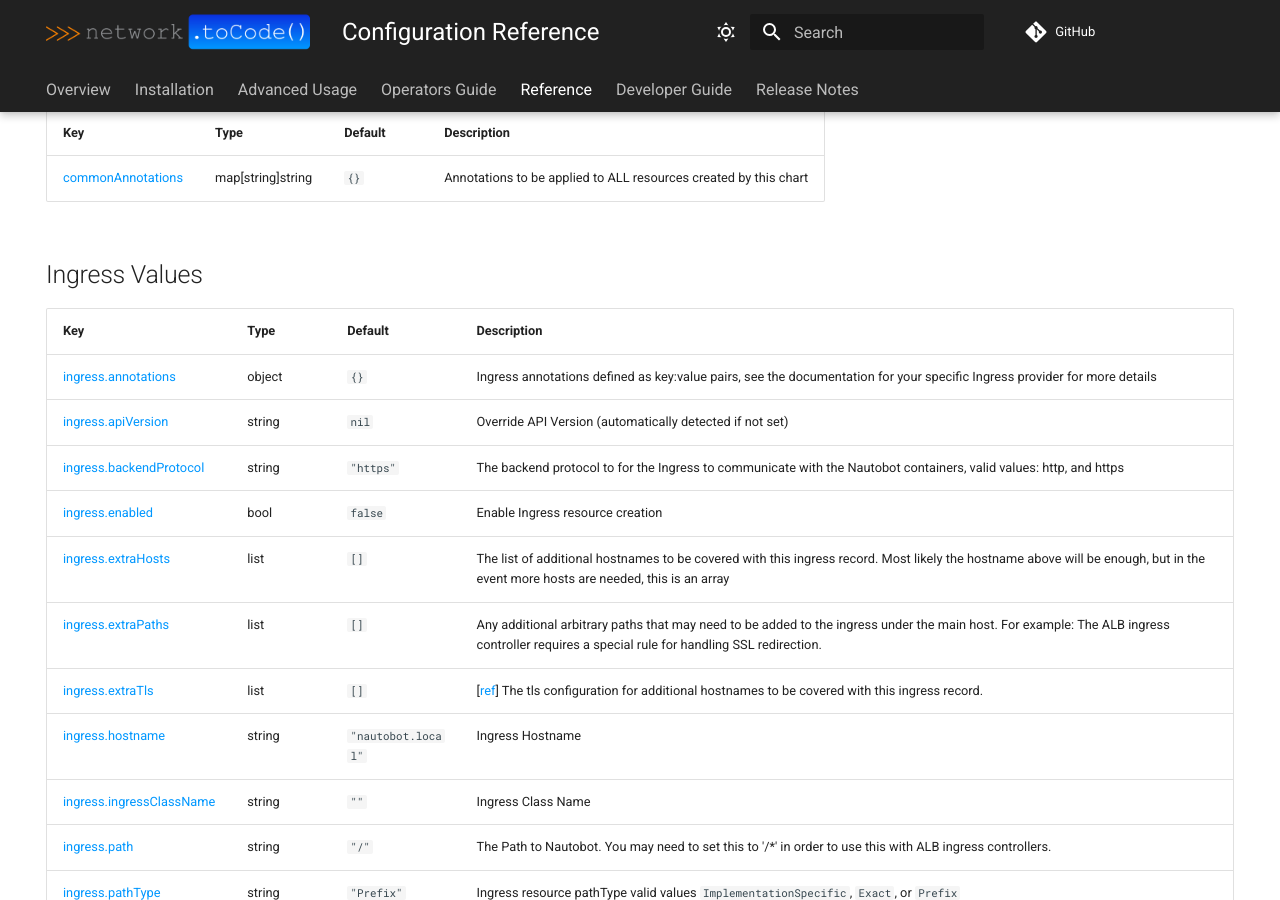
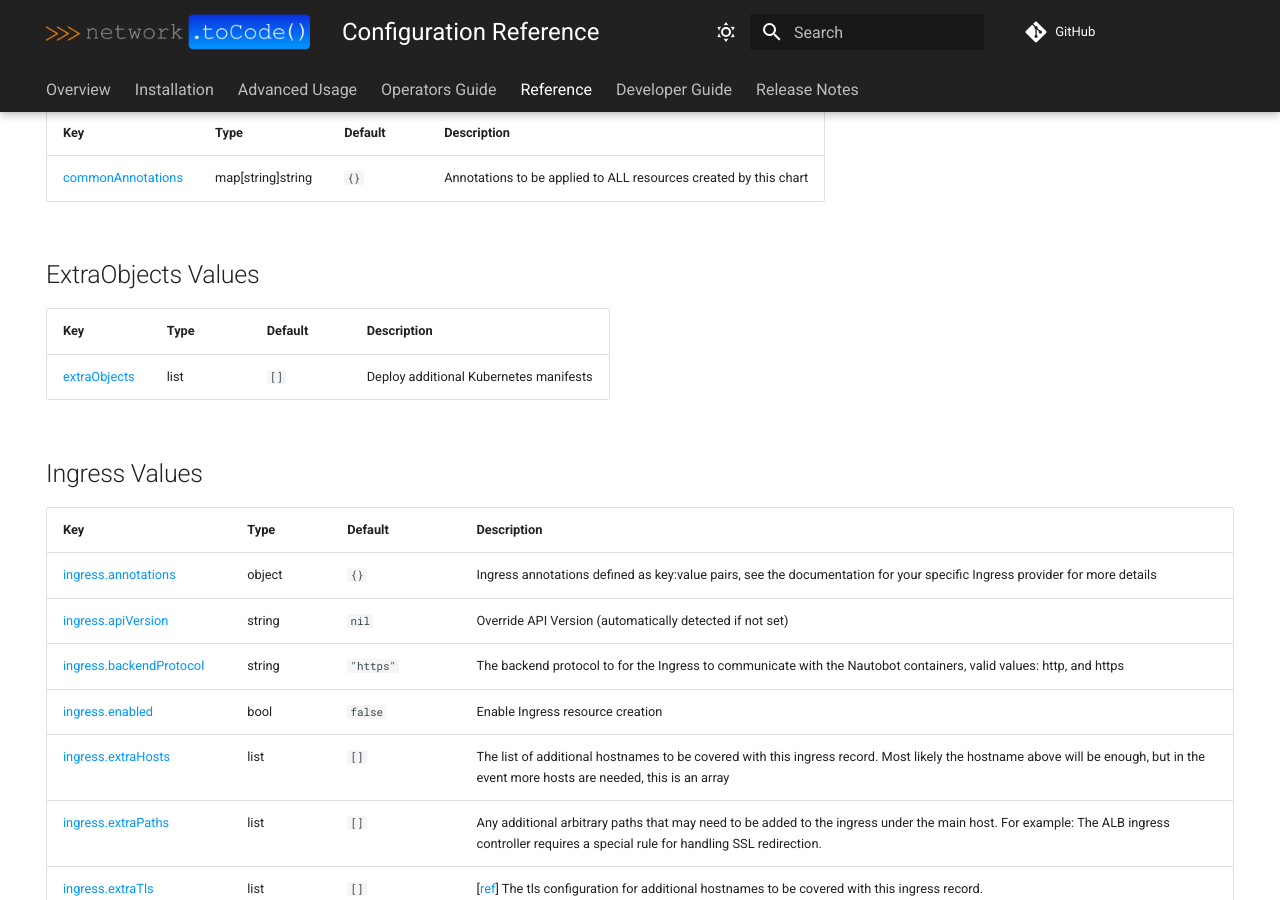
Before and after one commit to nautobot/helm-charts, an MkDocs documentation site: the page built from docs/configuration/reference.md, in a window 1280 px wide and 900 px high, scrolled down 2722 px. Built offline with MkDocs 1.6.1 and Material for MkDocs 9.7.7, drawn with Linux system fonts in a browser that asks for light colours; comment, search, counter and statistics services are not loaded.

Commit message:
Update docs

```diff
--- a/docs/configuration/reference.md
+++ b/docs/configuration/reference.md
@@ -67,6 +67,12 @@ hide:
 | Key | Type | Default | Description |
 |-----|------|---------|-------------|
 | <a name="commonAnnotations">[commonAnnotations](https://github.com/nautobot/helm-charts/blob/main/charts/nautobot/values.yaml#L3)</a> | map[string]string | `{}` | Annotations to be applied to ALL resources created by this chart |
+
+## ExtraObjects Values
+
+| Key | Type | Default | Description |
+|-----|------|---------|-------------|
+| <a name="extraObjects">[extraObjects](https://github.com/nautobot/helm-charts/blob/main/charts/nautobot/values.yaml#L1228)</a> | list | `[]` | Deploy additional Kubernetes manifests |
 
 ## Ingress Values
 
```
